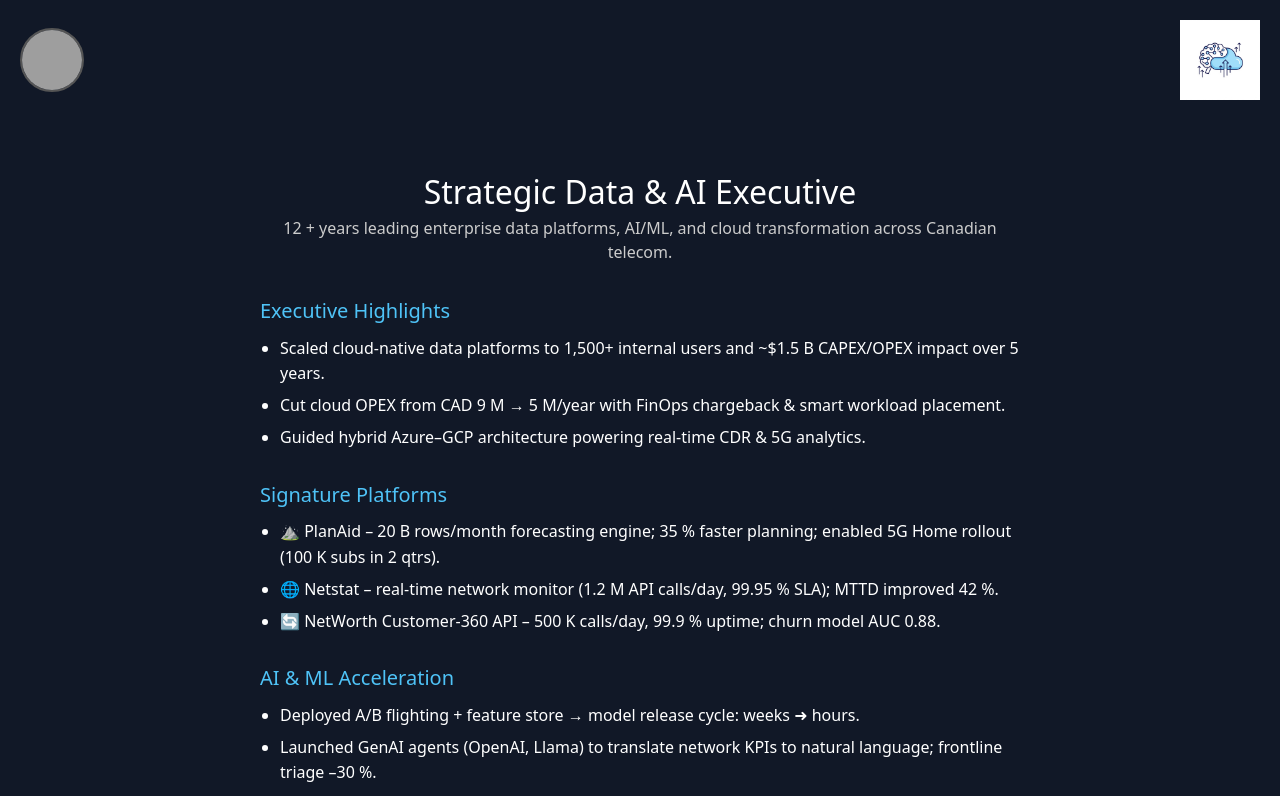
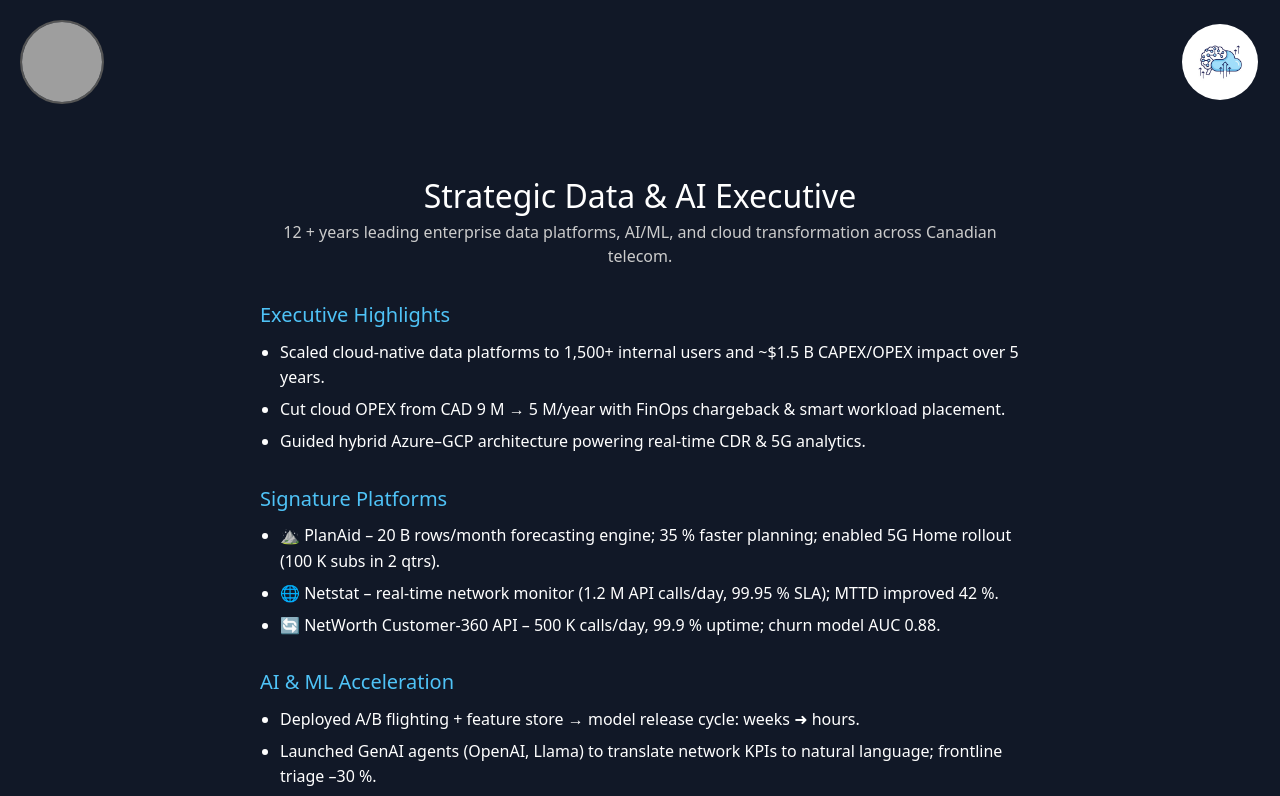
Before and after one commit to rizbutt86/muhammad-rizwan-profile, a React (Vite) app: page / in a window 1280 px wide. Shown: the top 796 px of the page. Built offline with nearby package versions, Linux system fonts and the light colour scheme; grey boxes are pictures that could not be loaded.

Commit message:
Revamped again

```diff
--- a/src/App.css
+++ b/src/App.css
@@ -19,16 +19,24 @@ body {
 }
 
 .profile-pic {
-  width: 64px;
-  height: 64px;
-  border-radius: 50%;
-  object-fit: cover;
+  width: 84px;          /* Increased size for better resolution */
+  height: 84px;
+  border-radius: 50%;    /* Circular */
+  object-fit: cover;     /* Crop nicely */
   border: 2px solid #555;
+  image-rendering: auto; /* Ensure smooth rendering */
+  -webkit-optimize-contrast: true; /* Safari */
+  -webkit-font-smoothing: antialiased; /* text smoothing, but can help */
+  image-rendering: -webkit-optimize-contrast; /* Chrome */
+  image-rendering: crisp-edges; /* Can help on pixel-art, try toggle */
 }
 
 .logo {
-  width: 80px;
-  height: auto;
+  width: 80px;           /* You can increase this if needed */
+  height: 80px;          /* Make height equal to width for perfect circle */
+  border-radius: 50%;    /* Circular */
+  object-fit: cover;     /* Crop if needed */
+  border: 2px solid transparent; /* Optional: add border or remove */
 }
 
 .content {
```
